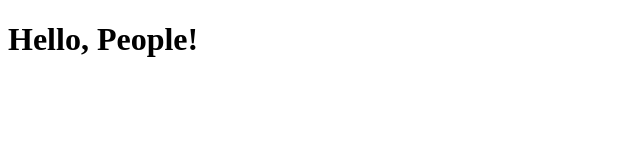
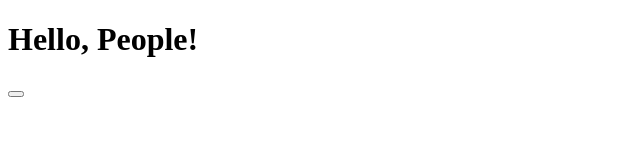
Before and after one commit to ssaroy/test, a plain HTML site: page index.html in a window 1280 px wide. Shown: the full height of the page, 0-640 px from the left. Drawn offline with Linux system fonts and the light colour scheme.

Commit message:
added clickable feature

```diff
--- a/index.html
+++ b/index.html
@@ -3,7 +3,13 @@
 <head>
   <meta charset="utf-8">
   <title></title>
+  <script type="text/javascript">
+    function alert() {
+      alert("Hello, World!");
+    }
+  </script>
 </head>
 <body>
   <h1>Hello, People!</h1>
+  <button type="button" name="button" onclick="alert();"></button>
 </body>
```
